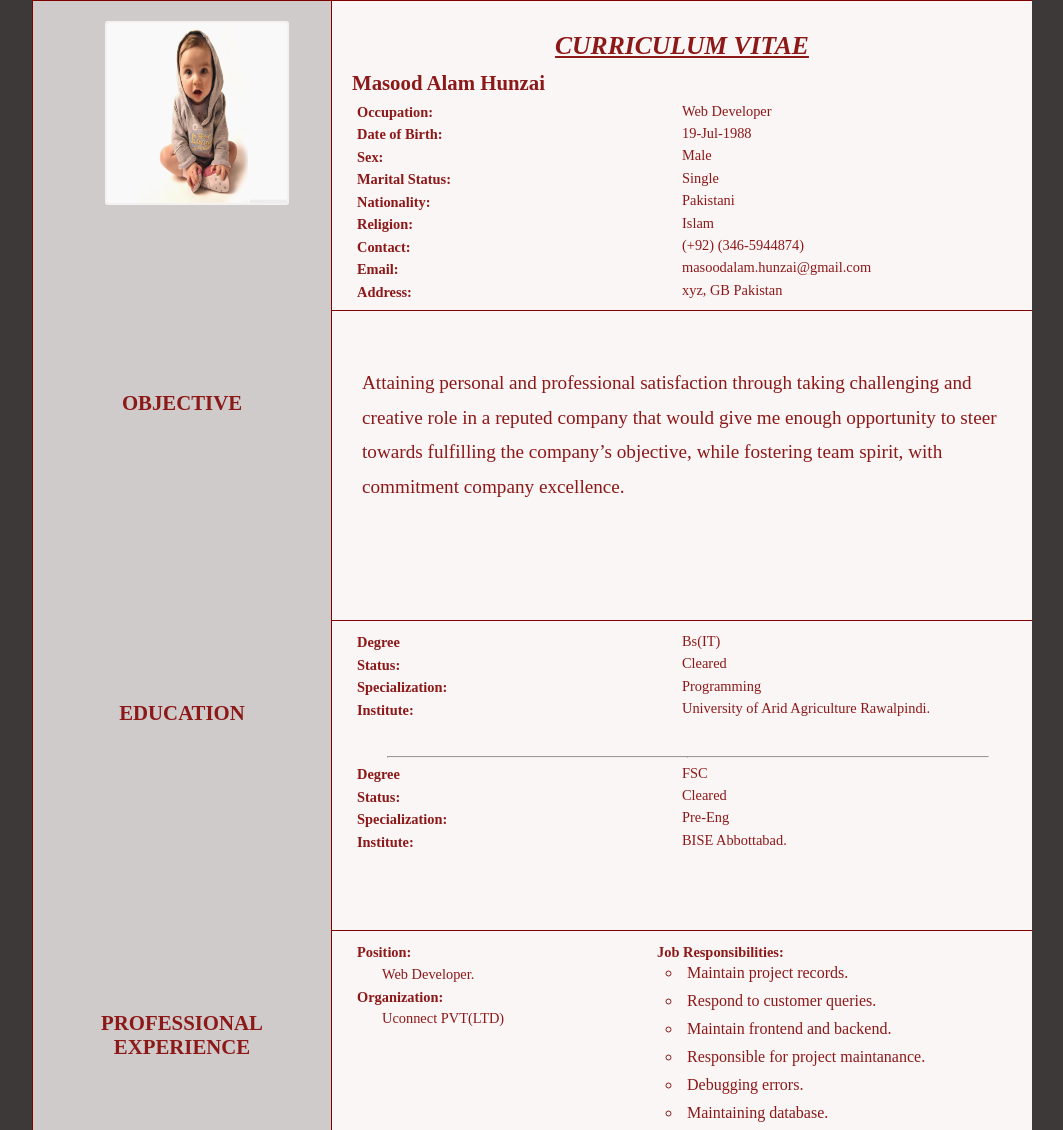
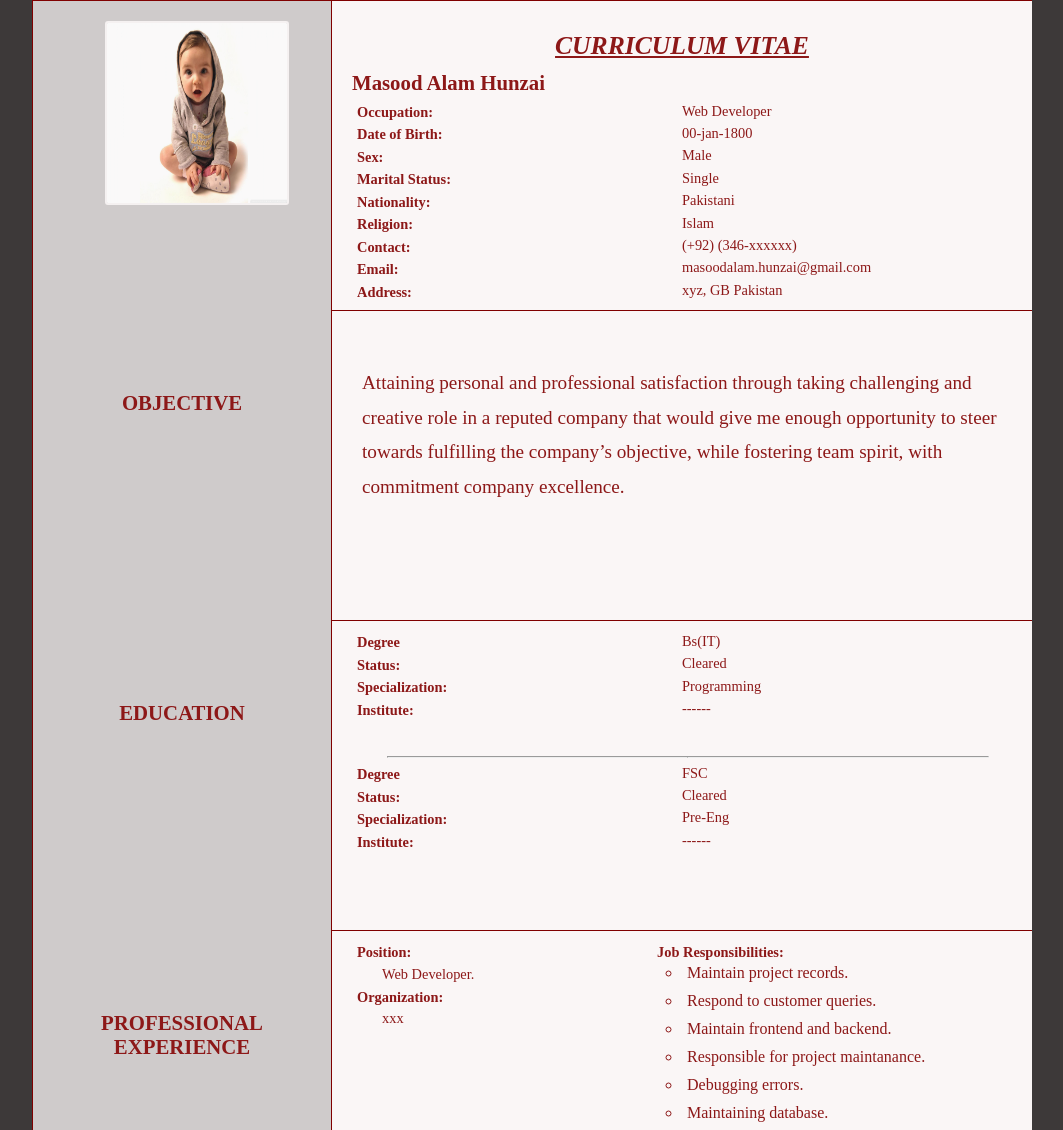
Before and after one commit to masoodalamhunzai/first-projectCV, a plain HTML site: page index.html in a window 1280 px wide. Shown: the top 1130 px of the page, without its empty margins (108-1171 px from the left). Drawn offline with Linux system fonts and the light colour scheme.

Commit message:
html resume

```diff
--- a/index.html
+++ b/index.html
@@ -12,7 +12,7 @@
         <section id="container">
             <div class = "create_div">
              <div class="p_detail_title">
-                <img src="image/baby.jpg" >
+                <img src="./image/baby.jpg" >
              </div>
              <div class="personal_details">
                 <h1>CURRICULUM VITAE</h1>
@@ -30,12 +30,12 @@
                 </div>
                 <div id="details">
                 <h4>Web Developer </h4>
-                <h4> 19-Jul-1988</h4>
+                <h4> 00-jan-1800</h4>
                 <h4> Male</h4>
                 <h4> Single </h4>
                 <h4> Pakistani</h4>
                 <h4> Islam </h4>
-                <h4> (+92) (346-5944874)</h4>
+                <h4> (+92) (346-xxxxxx)</h4>
                 <h4>masoodalam.hunzai@gmail.com</h4>
                 <h4> xyz, GB Pakistan</h4>
               </div>
@@ -72,12 +72,12 @@
                     <h4>Bs(IT)</h4>
                     <h4> Cleared</h4>
                     <h4>Programming</h4>
-                    <h4>University of Arid Agriculture Rawalpindi.</h4>
+                    <h4>------</h4>
                     <hr>
                     <h4>FSC</h4>
                     <h4> Cleared</h4>
                     <h4>Pre-Eng</h4>
-                    <h4>BISE Abbottabad.</h4>
+                    <h4>------</h4>
                    </div>
                 </div>
             </div>
@@ -88,7 +88,7 @@
                 <div class="personal_details">
                         <div id="info">
                        <h5> Position:</h5><h4> Web Developer.</h4>
-                       <h5> Organization:</h5> <h4>Uconnect PVT(LTD)</h4>
+                       <h5> Organization:</h5> <h4>xxx</h4>
                        </div>
                        <div id="details">
                           <h5> Job Responsibilities:</h5>
```
